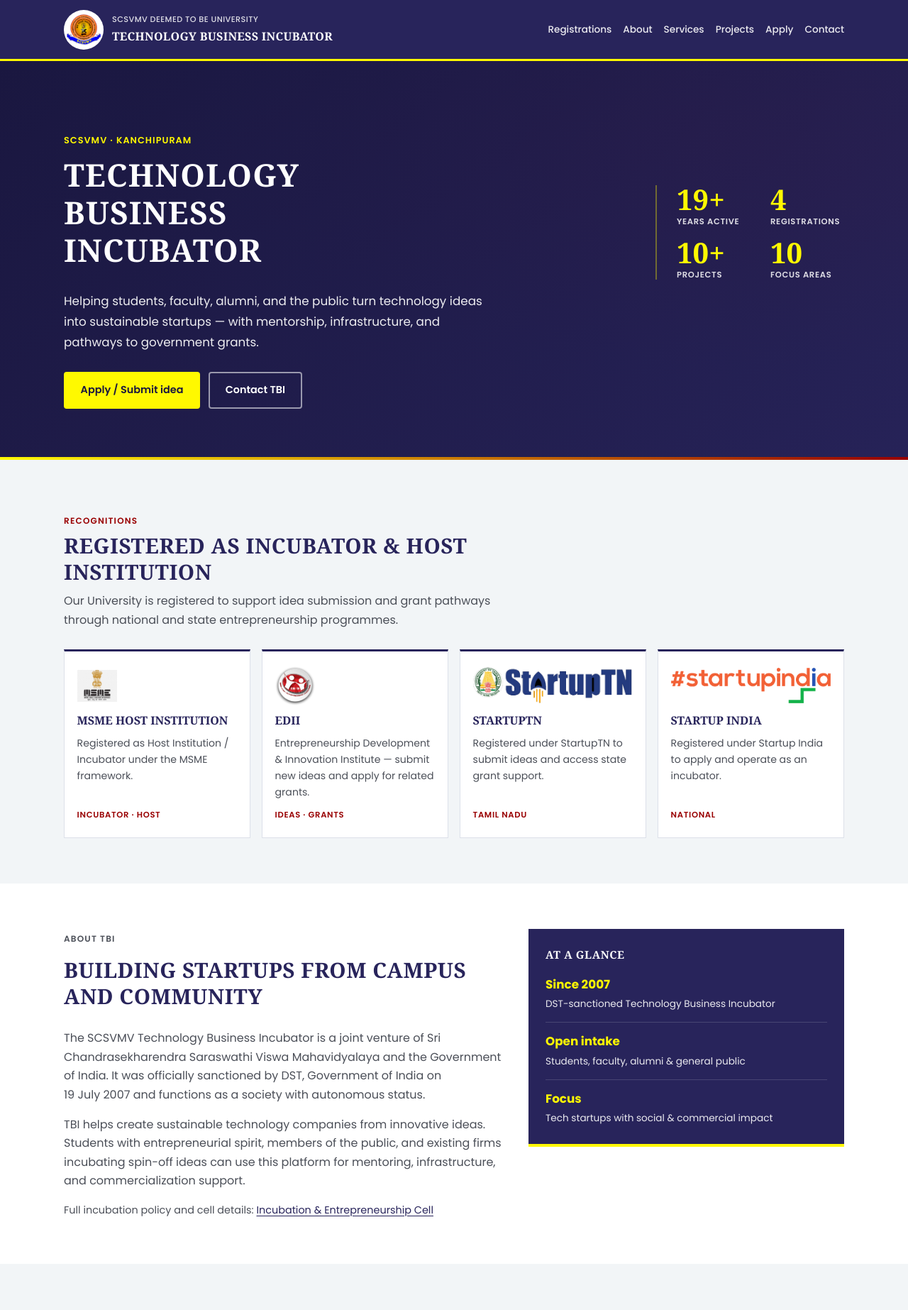
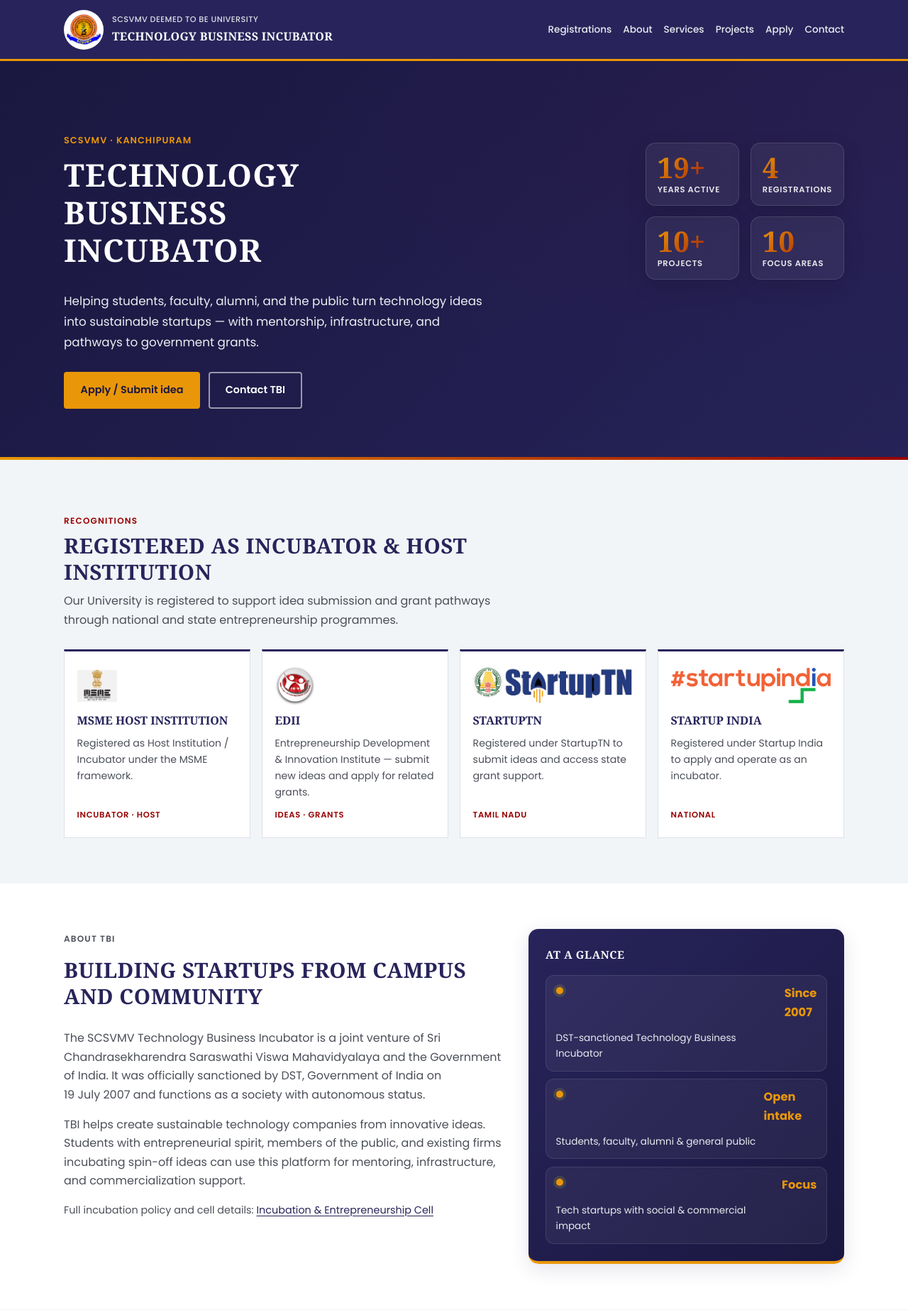
Before and after one commit to sreesa3/tbi, a PHP site: page / in a window 1280 px wide. Shown: the top 1846 px of the page at 71% size. Run offline with PHP 8.4, Linux system fonts and the light colour scheme.

Commit message:
vinayaka

```diff
--- a/styles/main.css
+++ b/styles/main.css
@@ -3,7 +3,7 @@
   --navy: #28245b;
   --navy-deep: #1a1740;
   --red: #990102;
-  --yellow: #fff900;
+  --yellow: #e99709;
   --surface: #f2f5f7;
   --surface-alt: #dce0e9;
   --text: #2a2a2a;
@@ -11,6 +11,8 @@
   --white: #ffffff;
   --max: 1100px;
   --radius: 4px;
+  --radius-lg: 14px;
+  --ring: rgba(255, 249, 0, 0.35);
   --shadow: 0 8px 28px rgba(40, 36, 91, 0.12);
   --font-display: "Noto Serif", Georgia, serif;
   --font-body: "Poppins", system-ui, sans-serif;
@@ -218,23 +220,29 @@ a:hover {
 
 .hero__stats {
   display: grid;
-  grid-template-columns: repeat(2, minmax(6.5rem, 1fr));
-  gap: 1rem 1.75rem;
-  padding-left: 1.75rem;
-  border-left: 2px solid rgba(255, 249, 0, 0.35);
+  grid-template-columns: repeat(2, minmax(7.25rem, 1fr));
+  gap: 0.9rem 1rem;
 }
 
 .hero-stat {
   display: flex;
   flex-direction: column;
   gap: 0.25rem;
+  padding: 0.9rem 1rem;
+  border-radius: var(--radius-lg);
+  background: rgba(255, 255, 255, 0.06);
+  border: 1px solid rgba(255, 255, 255, 0.12);
+  box-shadow: 0 10px 30px rgba(0, 0, 0, 0.12);
 }
 
 .hero-stat__value {
   font-family: var(--font-display);
   font-size: clamp(1.75rem, 3.5vw, 2.5rem);
   font-weight: 700;
-  color: var(--yellow);
+  background: linear-gradient(135deg, var(--yellow), var(--red));
+  -webkit-background-clip: text;
+  background-clip: text;
+  color: transparent;
   line-height: 1;
   font-variant-numeric: tabular-nums;
 }
@@ -244,7 +252,7 @@ a:hover {
   font-weight: 600;
   letter-spacing: 0.06em;
   text-transform: uppercase;
-  opacity: 0.85;
+  color: rgba(255, 255, 255, 0.88);
   line-height: 1.3;
 }
 
@@ -466,10 +474,7 @@ a:hover {
 
   .hero__stats {
     width: 100%;
-    padding-left: 0;
-    border-left: 0;
-    border-top: 2px solid rgba(255, 249, 0, 0.35);
-    padding-top: 1.25rem;
+    padding-top: 0.25rem;
   }
 }
 
@@ -496,10 +501,12 @@ a:hover {
 }
 
 .stat-panel {
-  background: var(--navy);
+  background: linear-gradient(135deg, rgba(40, 36, 91, 1), rgba(26, 23, 64, 1));
   color: var(--white);
   padding: 1.5rem;
   border-bottom: 4px solid var(--yellow);
+  border-radius: var(--radius-lg);
+  box-shadow: var(--shadow);
 }
 
 .stat-panel h3 {
@@ -516,24 +523,33 @@ a:hover {
   padding: 0;
   display: flex;
   flex-direction: column;
-  gap: 0.85rem;
+  gap: 0.65rem;
 }
 
 .stat-list li {
-  display: flex;
-  flex-direction: column;
-  gap: 0.15rem;
-  padding-bottom: 0.85rem;
-  border-bottom: 1px solid rgba(255, 255, 255, 0.15);
+  position: relative;
+  display: grid;
+  grid-template-columns: auto 1fr;
+  gap: 0.7rem;
+  align-items: start;
+  padding: 0.75rem 0.85rem;
+  border-radius: 12px;
+  background: rgba(255, 255, 255, 0.05);
+  border: 1px solid rgba(255, 255, 255, 0.1);
 }
 
-.stat-list li:last-child {
-  border-bottom: 0;
-  padding-bottom: 0;
+.stat-list li::before {
+  content: "";
+  width: 10px;
+  height: 10px;
+  border-radius: 50%;
+  margin-top: 0.25rem;
+  background: var(--yellow);
+  box-shadow: 0 0 0 4px rgba(255, 249, 0, 0.12);
 }
 
 .stat-list strong {
-  font-size: 1.05rem;
+  font-size: 1.02rem;
   color: var(--yellow);
 }
 
```
